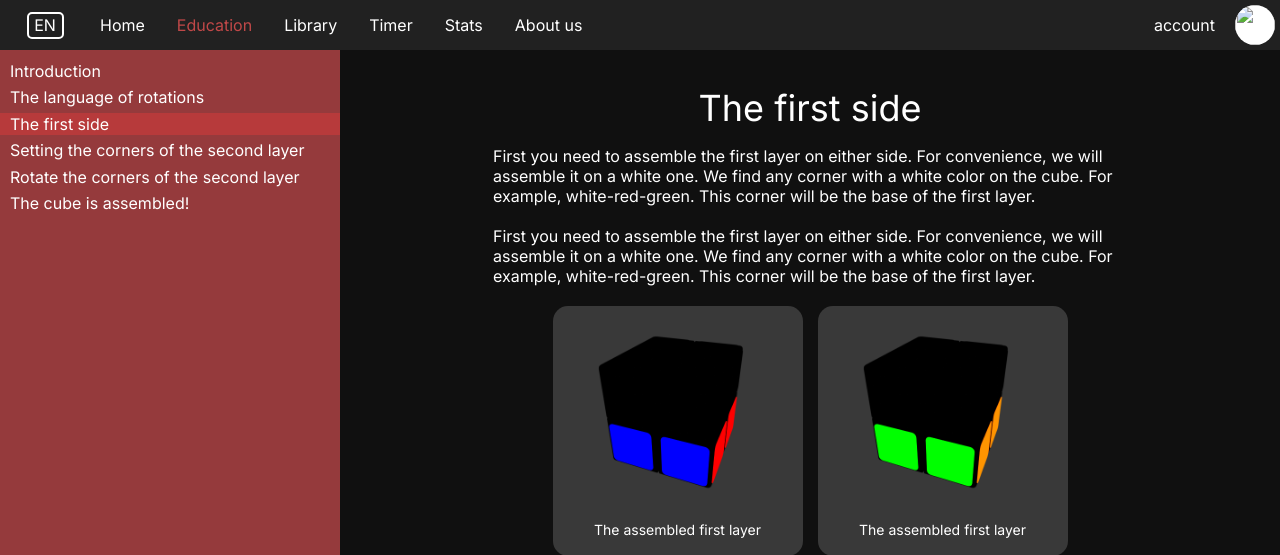
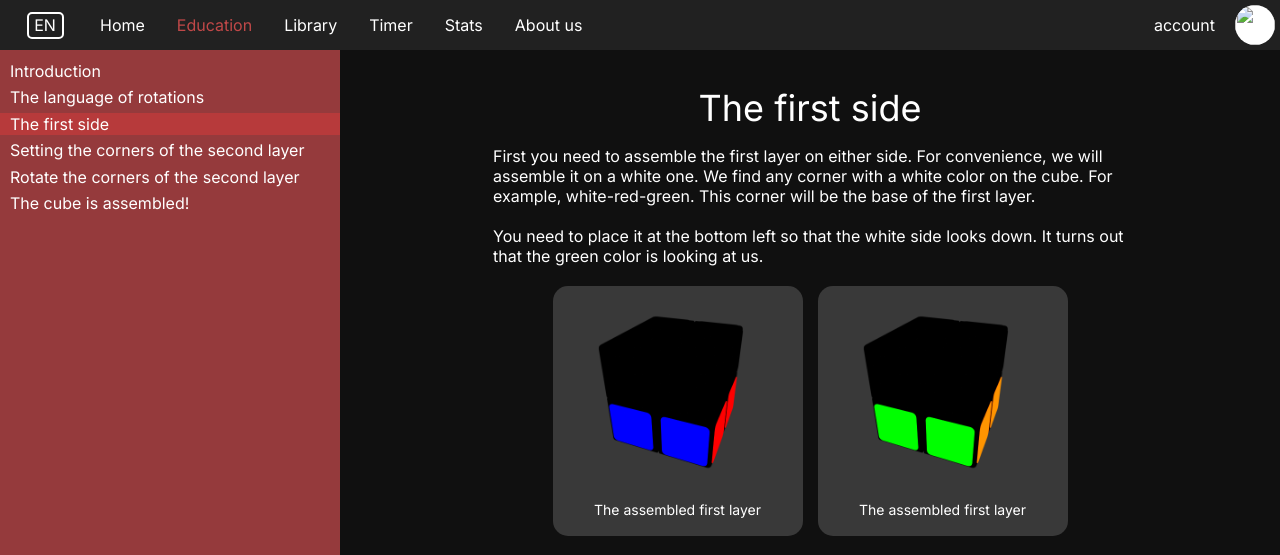
Before and after one commit to zxc-demon-1337/MCubesV6-official-, a Django app: page /education/course_2x2_def_2 in a window 1280 px wide. Shown: the top 555 px of the page. Run offline with Django 5.2, Linux system fonts and the light colour scheme.

Commit message:
asdasdasd

```diff
--- a/web/MCubes1/education/templates/education/course_2x2_def_2.html
+++ b/web/MCubes1/education/templates/education/course_2x2_def_2.html
@@ -14,7 +14,7 @@
 
       <span class="text">{% trans 'First you need to assemble the first layer on either side. For convenience, we will assemble it on a white one. We find any corner with a white color on the cube. For example, white-red-green. This corner will be the base of the first layer.' %}</span>
 
-      <span class="text">{% trans 'First you need to assemble the first layer on either side. For convenience, we will assemble it on a white one. We find any corner with a white color on the cube. For example, white-red-green. This corner will be the base of the first layer.' %}</span>
+      <span class="text">{% trans 'You need to place it at the bottom left so that the white side looks down. It turns out that the green color is looking at us.' %}</span>
 
       <div class="flex-row cards-row">
         <div class="card">
```
Also changed, not shown: web/MCubes1/education/templates/education/course_2x2_def_3.html (line endings or trailing spaces), web/MCubes1/locale/ru/LC_MESSAGES/django.po, 1 other file.
